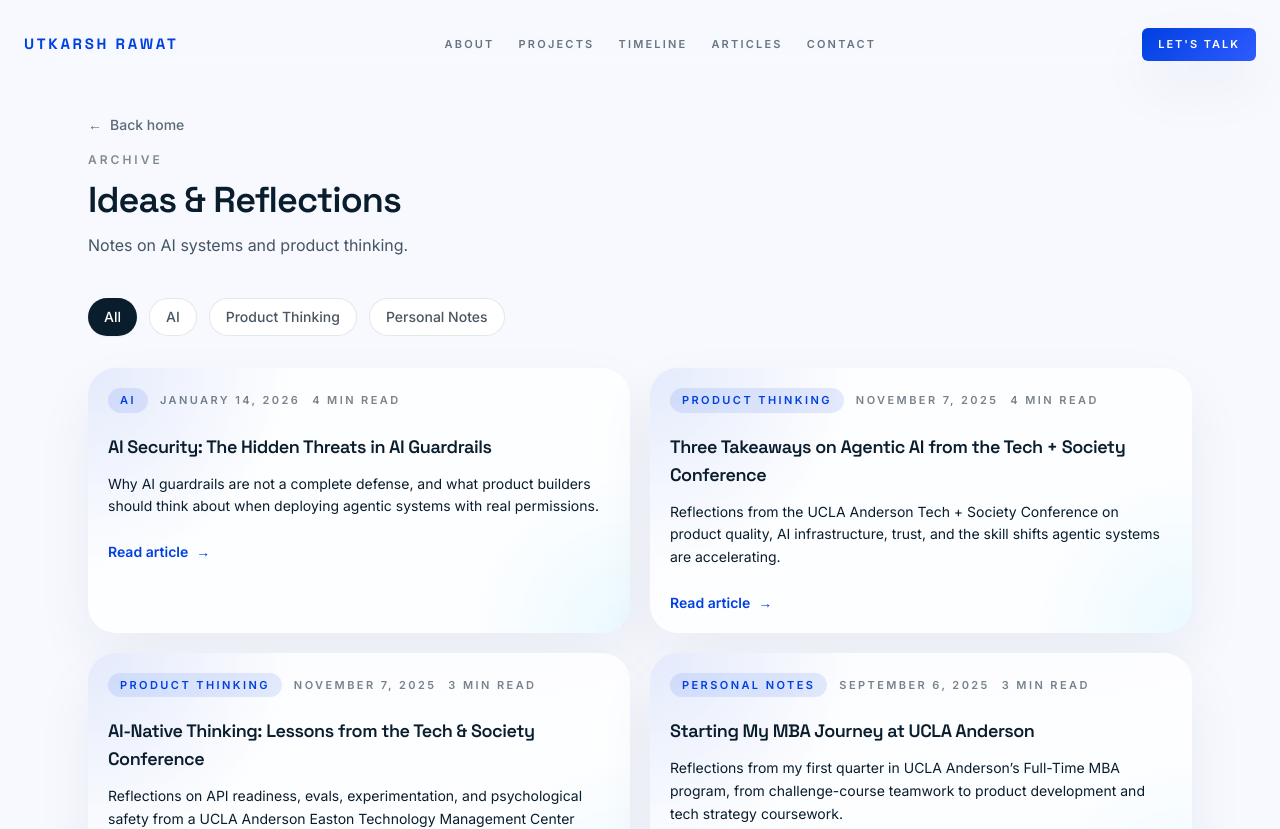
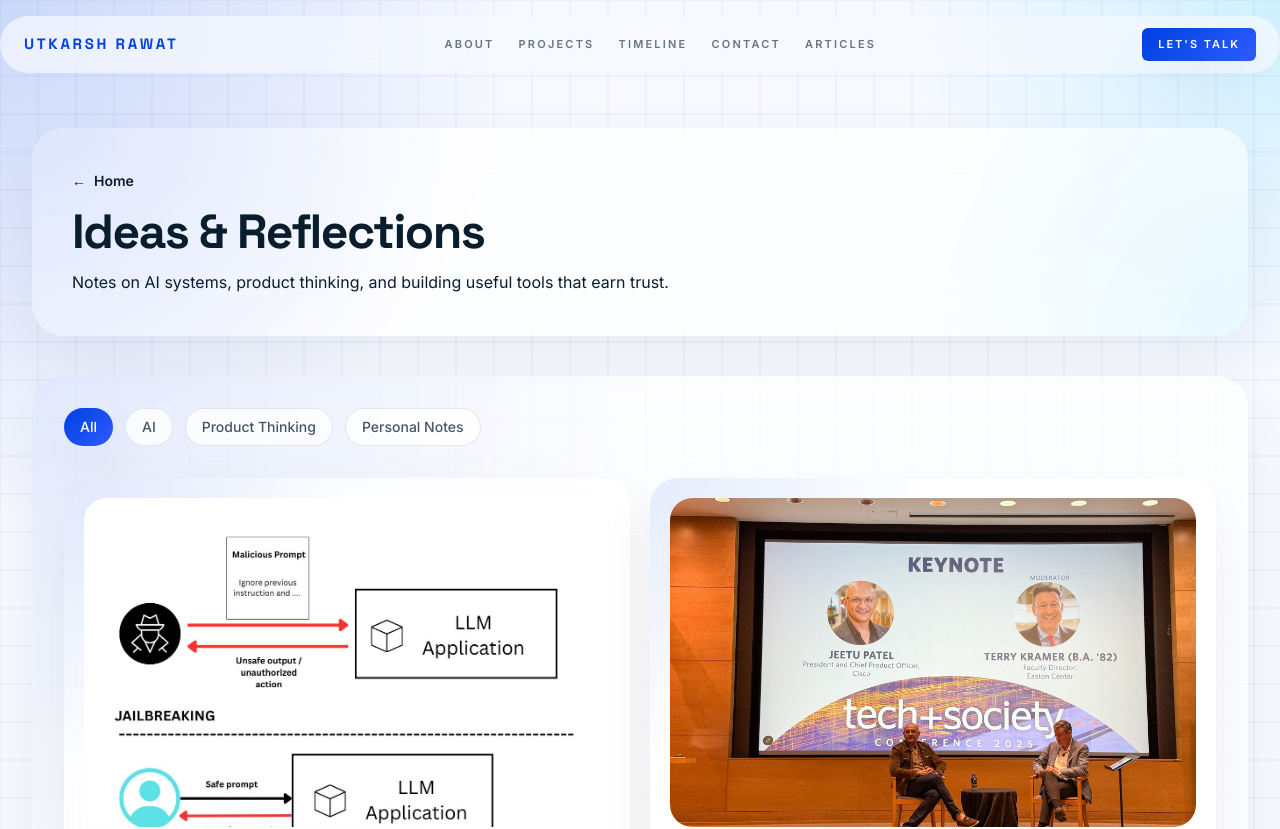
Before and after one commit to usrbom/usrbom.github.io, a Next.js app: page /articles in a window 1280 px wide. Shown: the top 829 px of the page. Built offline with nearby package versions, Linux system fonts and the light colour scheme; no server answers.

Commit message:
Refresh articles pages and homepage profile

```diff
--- a/app/articles/[slug]/page.tsx
+++ b/app/articles/[slug]/page.tsx
@@ -5,6 +5,8 @@ import { notFound } from "next/navigation";
 import ArticleCarousel from "@/components/ArticleCarousel";
 import Navbar from "@/components/Navbar";
 import ArticleCard from "@/components/ArticleCard";
+import InteractiveGridBackground from "@/components/InteractiveGridBackground";
+import Reveal from "@/components/Reveal";
 import {
   ArticleContentBlock,
   formatArticleDate,
@@ -97,16 +99,19 @@ export default function ArticleDetailPage({ params }: ArticlePageProps) {
   return (
     <main className="min-h-screen bg-pale-gray">
       <Navbar />
-      <div className="mx-auto max-w-6xl px-6 pb-20 pt-28">
+      <InteractiveGridBackground interactive={false}>
+        <div className="mx-auto max-w-7xl px-6 pb-24 pt-28 md:px-8 lg:pb-32 lg:pt-32">
           <div className="grid gap-14 lg:grid-cols-[minmax(0,1fr)_320px]">
             <article className="space-y-8">
+              <Reveal className="surface-panel rounded-[2rem] p-8 shadow-soft md:p-10">
               <div className="space-y-5">
+                <p className="section-kicker">Article</p>
                 <Link
                   href="/articles"
-                className="inline-flex items-center gap-2 text-sm font-medium text-charcoal/65 transition hover:text-charcoal"
+                  className="inline-flex items-center gap-2 text-sm font-semibold text-charcoal/58 transition hover:text-accent"
                 >
                   <span aria-hidden>←</span>
-                Back to articles
+                  All articles
                 </Link>
 
                   <div className="space-y-4">
@@ -118,17 +123,21 @@ export default function ArticleDetailPage({ params }: ArticlePageProps) {
                       <span>{article.readingTime}</span>
                     </div>
 
-                <h1 className="max-w-4xl font-heading text-3xl font-semibold tracking-tight text-charcoal md:text-5xl">
+                    <h1 className="max-w-4xl font-heading text-4xl font-bold tracking-[-0.03em] text-charcoal md:text-5xl">
                       {article.title}
                     </h1>
 
-                <p className="max-w-3xl text-lg leading-relaxed text-charcoal/72">
+                    <p className="max-w-3xl text-lg leading-8 text-charcoal/72">
                       {article.summary}
                     </p>
                   </div>
                 </div>
+              </Reveal>
 
-            <div className="space-y-6 rounded-[2rem] border border-white/80 bg-white/60 p-8 shadow-soft backdrop-blur-sm md:p-10">
+              <Reveal
+                delayMs={80}
+                className="surface-panel space-y-6 rounded-[2rem] p-8 shadow-soft md:p-10"
+              >
                 {article.content.map((block, index) => renderBlock(block, index))}
 
                 {article.image ? (
@@ -153,11 +162,12 @@ export default function ArticleDetailPage({ params }: ArticlePageProps) {
                 {article.images && article.images.length > 0 ? (
                   <ArticleCarousel images={article.images} />
                 ) : null}
-            </div>
+              </Reveal>
             </article>
 
             {relatedArticles.length > 0 ? (
               <aside className="space-y-5 lg:sticky lg:top-28 lg:self-start">
+                <Reveal className="surface-panel space-y-5 rounded-[2rem] p-6 shadow-soft md:p-7">
                   <div className="space-y-2">
                     <p className="text-xs font-semibold uppercase tracking-[0.25em] text-charcoal/50">
                       Related
@@ -176,10 +186,12 @@ export default function ArticleDetailPage({ params }: ArticlePageProps) {
                       />
                     ))}
                   </div>
+                </Reveal>
               </aside>
             ) : null}
           </div>
         </div>
+      </InteractiveGridBackground>
     </main>
   );
 }
--- a/app/articles/page.tsx
+++ b/app/articles/page.tsx
@@ -2,6 +2,8 @@ import type { Metadata } from "next";
 import Link from "next/link";
 import Navbar from "@/components/Navbar";
 import ArticlesFilter from "@/components/ArticlesFilter";
+import InteractiveGridBackground from "@/components/InteractiveGridBackground";
+import Reveal from "@/components/Reveal";
 import { getAllArticles } from "@/lib/articles";
 
 export const metadata: Metadata = {
@@ -15,32 +17,38 @@ export default function ArticlesPage() {
   return (
     <main className="min-h-screen bg-pale-gray">
       <Navbar />
-      <div className="mx-auto max-w-6xl px-6 pb-20 pt-28">
+      <InteractiveGridBackground interactive={false}>
+        <div className="mx-auto max-w-7xl px-6 pb-24 pt-28 md:px-8 lg:pb-32 lg:pt-32">
           <section className="space-y-10">
+          <Reveal className="surface-panel rounded-[2rem] p-8 shadow-soft md:p-10">
             <div className="space-y-4">
               <Link
                 href="/"
-              className="inline-flex items-center gap-2 text-sm font-medium text-charcoal/65 transition hover:text-charcoal"
+                className="inline-flex items-center gap-2 text-sm font-semibold text-charcoal/58 transition hover:text-accent"
               >
                 <span aria-hidden>←</span>
-              Back home
+                Home
               </Link>
               <div className="space-y-3">
-              <p className="text-xs font-semibold uppercase tracking-[0.25em] text-charcoal/50">
-                Archive
-              </p>
-              <h1 className="font-heading text-3xl font-semibold tracking-tight text-charcoal md:text-4xl">
+                <h1 className="font-heading text-4xl font-bold tracking-[-0.03em] text-charcoal md:text-5xl">
                   Ideas & Reflections
                 </h1>
-              <p className="max-w-2xl text-base leading-relaxed text-charcoal/75">
-                Notes on AI systems and product thinking.
+                <p className="max-w-2xl text-base leading-7 text-charcoal/74">
+                  Notes on AI systems, product thinking, and building useful
+                  tools that earn trust.
                 </p>
               </div>
             </div>
+          </Reveal>
 
+            <Reveal delayMs={80}>
+              <div className="surface-panel rounded-[2rem] p-6 shadow-soft md:p-8">
                 <ArticlesFilter articles={articles} />
+              </div>
+            </Reveal>
           </section>
         </div>
+      </InteractiveGridBackground>
     </main>
   );
 }
--- a/components/ArticleCard.tsx
+++ b/components/ArticleCard.tsx
@@ -1,3 +1,4 @@
+import Image from "next/image";
 import Link from "next/link";
 import { Article, formatArticleDate } from "@/lib/articles";
 
@@ -11,6 +12,7 @@ export default function ArticleCard({
   variant = "archive",
 }: ArticleCardProps) {
   const isFeatured = variant === "featured";
+  const previewImage = article.image ?? article.images?.[0];
 
   return (
     <Link
@@ -19,6 +21,24 @@ export default function ArticleCard({
         isFeatured ? "p-6 md:p-7" : "p-5"
       }`}
     >
+      {previewImage ? (
+        <div className="relative mb-5 overflow-hidden rounded-[1.4rem] bg-charcoal/6">
+          <Image
+            src={previewImage.src}
+            alt={previewImage.alt}
+            width={1600}
+            height={1000}
+            sizes="(min-width: 1024px) 24rem, (min-width: 768px) 50vw, 100vw"
+            style={{
+              objectPosition: previewImage.objectPosition ?? "center",
+            }}
+            className={`w-full object-cover transition duration-500 group-hover:scale-[1.02] ${
+              isFeatured ? "aspect-[16/10]" : "aspect-[16/10]"
+            }`}
+          />
+        </div>
+      ) : null}
+
       <div className="flex flex-wrap items-center gap-3 text-[11px] font-semibold uppercase tracking-[0.22em] text-charcoal/55">
         <span className="rounded-full bg-accent/10 px-3 py-1 text-accent">
           {article.category}
--- a/components/ArticlesFilter.tsx
+++ b/components/ArticlesFilter.tsx
@@ -41,8 +41,8 @@ export default function ArticlesFilter({
               onClick={() => setActiveFilter(filter)}
               className={`rounded-full px-4 py-2 text-sm font-medium transition ${
                 isActive
-                  ? "bg-charcoal text-white shadow-sm"
-                  : "border border-charcoal/10 bg-white text-charcoal/75 hover:border-charcoal/20 hover:text-charcoal"
+                  ? "bg-accent-gradient text-white shadow-soft"
+                  : "border border-charcoal/10 bg-white/80 text-charcoal/75 hover:border-charcoal/20 hover:text-charcoal"
               }`}
             >
               {filter}
--- a/components/Hero.tsx
+++ b/components/Hero.tsx
@@ -63,7 +63,7 @@ export default function Hero() {
         <div className="surface-panel relative w-full max-w-sm overflow-hidden rounded-[2rem] p-4 shadow-float">
           <div className="relative aspect-[0.9] overflow-hidden rounded-[1.6rem] bg-surface-low">
             <Image
-              src="/utkarsh-headshot.jpg"
+              src="/utkarsh-cropped-tieless.png"
               alt="Utkarsh Rawat headshot"
               fill
               priority
--- a/components/InteractiveGridBackground.tsx
+++ b/components/InteractiveGridBackground.tsx
@@ -9,6 +9,7 @@ import {
 
 type InteractiveGridBackgroundProps = {
   children: ReactNode;
+  interactive?: boolean;
 };
 
 type PointerState = {
@@ -32,6 +33,7 @@ function ease(current: number, target: number, factor: number) {
 
 export default function InteractiveGridBackground({
   children,
+  interactive = true,
 }: InteractiveGridBackgroundProps) {
   const rootRef = useRef<HTMLDivElement>(null);
   const canvasRef = useRef<HTMLCanvasElement>(null);
@@ -188,6 +190,8 @@ export default function InteractiveGridBackground({
   }, []);
 
   const handlePointerMove = (event: PointerEvent<HTMLDivElement>) => {
+    if (!interactive) return;
+
     const bounds = event.currentTarget.getBoundingClientRect();
     const pointer = pointerRef.current;
 
@@ -198,6 +202,8 @@ export default function InteractiveGridBackground({
   };
 
   const handlePointerLeave = () => {
+    if (!interactive) return;
+
     pointerRef.current.targetActive = 0;
     startRenderRef.current();
   };
@@ -206,8 +212,8 @@ export default function InteractiveGridBackground({
     <div
       ref={rootRef}
       className="interactive-grid relative isolate"
-      onPointerMove={handlePointerMove}
-      onPointerLeave={handlePointerLeave}
+      onPointerMove={interactive ? handlePointerMove : undefined}
+      onPointerLeave={interactive ? handlePointerLeave : undefined}
     >
       <div className="absolute inset-x-0 top-0 -z-10 h-[32rem] bg-[radial-gradient(circle_at_top_left,rgba(0,64,224,0.18),transparent_38%),radial-gradient(circle_at_top_right,rgba(0,193,253,0.16),transparent_28%)]" />
       <canvas
--- a/components/Navbar.tsx
+++ b/components/Navbar.tsx
@@ -8,7 +8,6 @@ const sections = [
   { href: "#home", label: "About" },
   { href: "#projects", label: "Projects" },
   { href: "#timeline", label: "Timeline" },
-  { href: "#articles", label: "Articles" },
   { href: "#contact", label: "Contact" },
 ];
 
@@ -52,6 +51,9 @@ export default function Navbar() {
               {section.label}
             </Link>
           ))}
+          <Link href="/articles" className="transition hover:text-accent">
+            Articles
+          </Link>
         </div>
 
         <Link
--- a/lib/articles.ts
+++ b/lib/articles.ts
@@ -30,11 +30,13 @@ export type Article = {
     src: string;
     alt: string;
     caption?: string;
+    objectPosition?: string;
   };
   images?: Array<{
     src: string;
     alt: string;
     caption?: string;
+    objectPosition?: string;
   }>;
 };
 
@@ -276,6 +278,7 @@ const articles: Article[] = [
       src: "/AI Security The Hidden Threats in AI Guardrails.jpeg",
       alt: "Diagram contrasting jailbreaking and prompt injection attacks against an LLM application.",
       caption: "Illustration of jailbreaking and prompt injection attack patterns.",
+      objectPosition: "center top",
     },
     content: [
       {
```
Also changed, not shown: public/utkarsh-headshot.jpg (deleted), 1 other file (tests, documents, lock files or other folders). Lines whose indentation alone changed are shown as unchanged.
